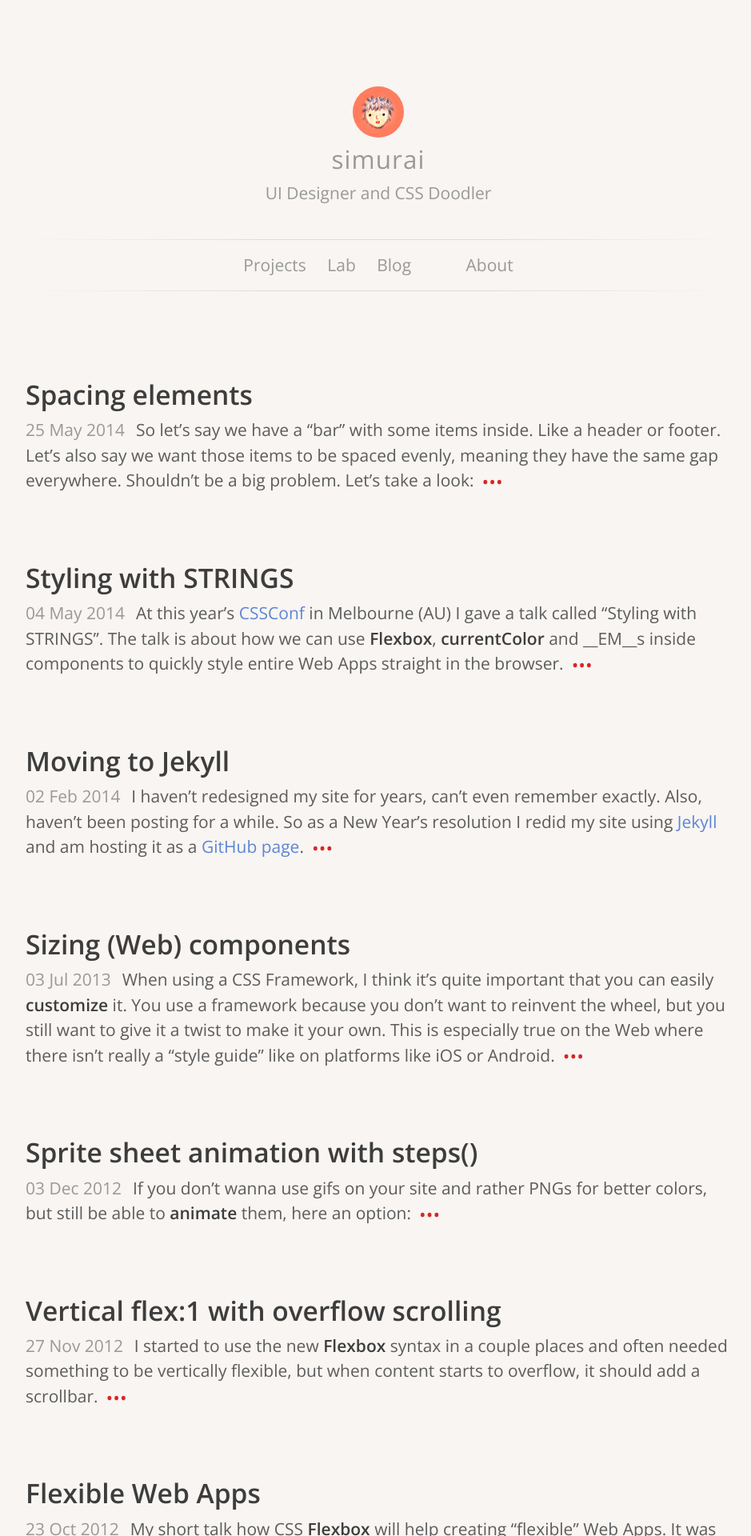
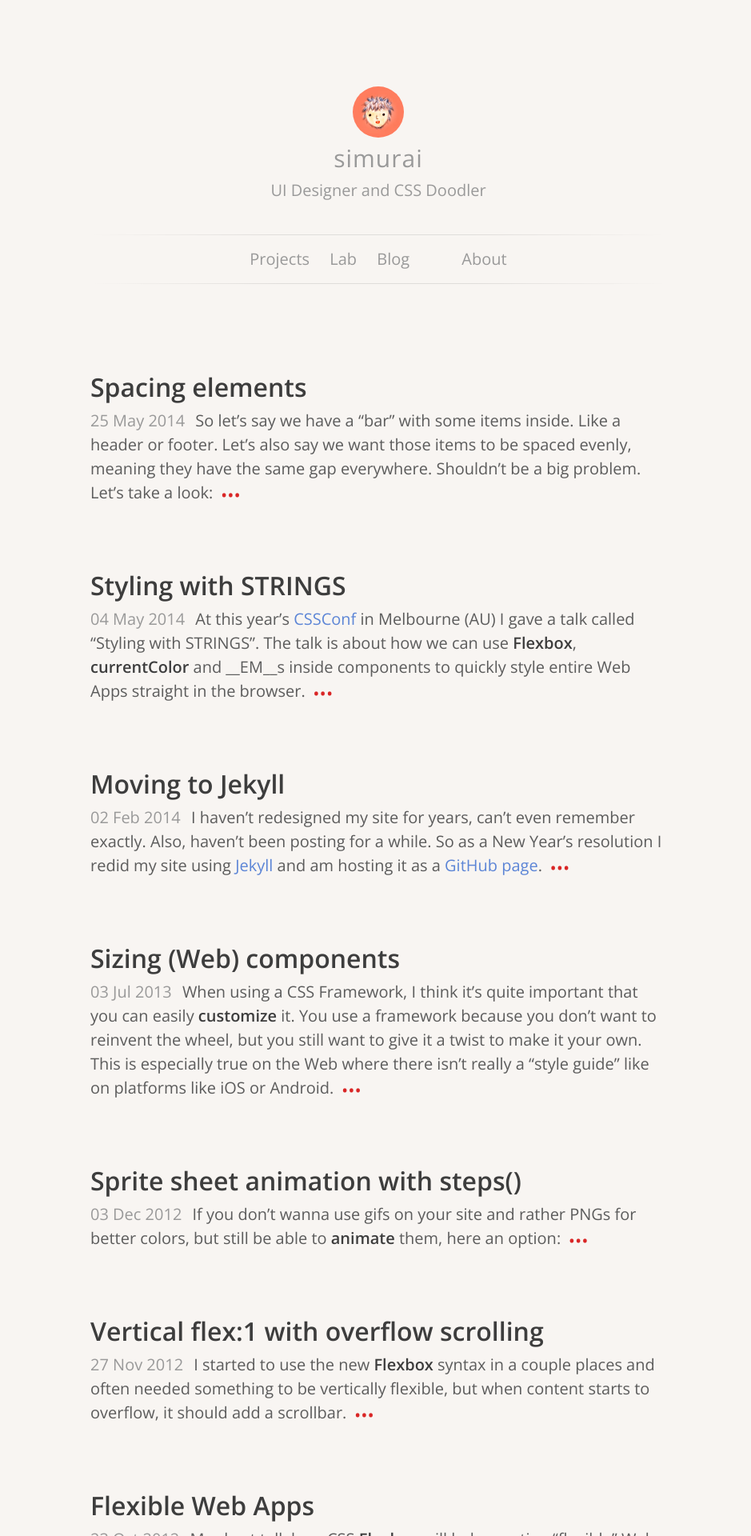
Before and after one commit to simurai/simurai.com, a Jekyll site: the page built from index.html, in a window 1280 px wide. Shown: the top 1920 px of the page at 80% size, without its empty margins (167-1106 px from the left). Built offline with Jekyll 4.4.1, drawn with Linux system fonts in a browser that asks for light colours; Markdown is read by kramdown in place of the engine named in the settings.

Commit message:
A bit narrower column

```diff
--- a/_sass/global.scss
+++ b/_sass/global.scss
@@ -14,15 +14,12 @@ body {
     margin: 0 auto;
     padding: 0 1em; // fallback
     padding: 0 5vw;
-    max-width: 42em;
+    max-width: 36em;
     @media (min-width: $break-) {
         font-size: 20px;
     }
-    @media (min-width: $break--) {
-        font-size: 21px;
-    }
     @media (min-width: $break---) and (min-height: $break--) {
-        font-size: 22px;
+        font-size: 24px;
     }
 }
 
--- a/css/main.scss
+++ b/css/main.scss
@@ -7,8 +7,8 @@
 // Vars
 
 $break-:     600px;
-$break--:   1000px;
-$break---:  1600px;
+$break--:   1200px;
+$break---:  1800px;
 
 $space: 4em;
 
```
